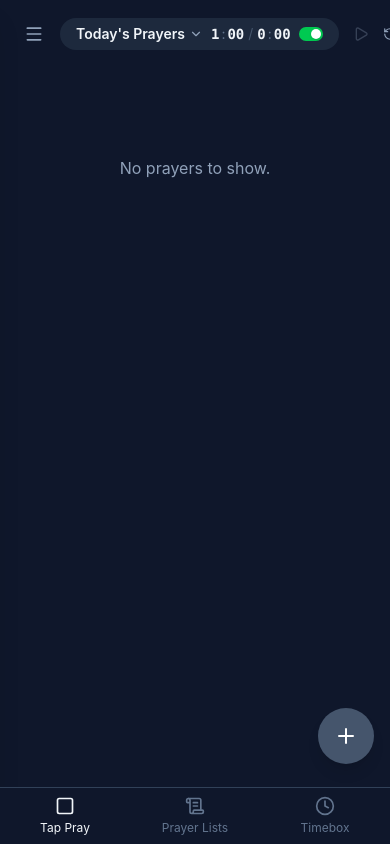
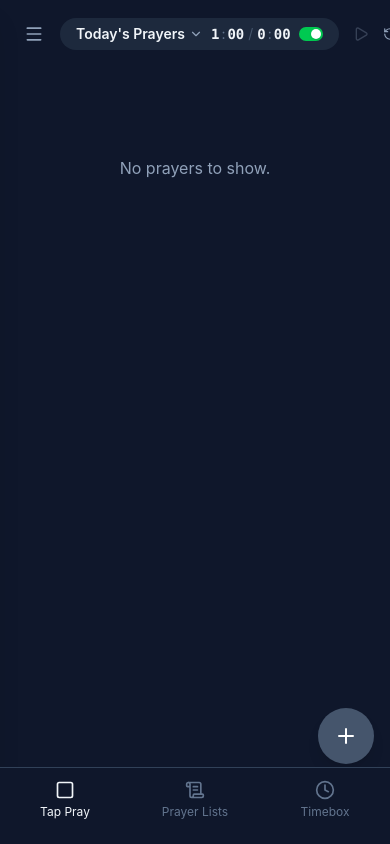
Before and after one commit to herrschwarting-dot/PrayerCycles, a React (Vite) app: page / in a window 390 px wide. Built offline with nearby package versions, Linux system fonts and the light colour scheme.

Commit message:
Increase bottom nav height for mobile
Co-Authored-By: Claude Opus 4.6 <noreply@anthropic.com>

```diff
--- a/src/components/BottomNav.tsx
+++ b/src/components/BottomNav.tsx
@@ -17,7 +17,7 @@ export function BottomNav() {
             to={to}
             end={to === '/'}
             className={({ isActive }) =>
-              `flex flex-1 flex-col items-center gap-1 py-2 text-xs transition-colors ${
+              `flex flex-1 flex-col items-center gap-1 pt-3 pb-6 text-xs transition-colors ${
                 isActive ? 'text-slate-100' : 'text-slate-500 hover:text-slate-300'
               }`
             }
```
